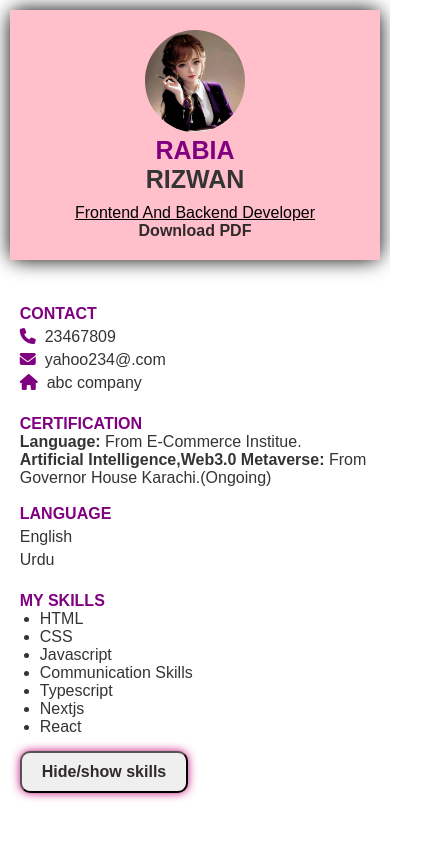
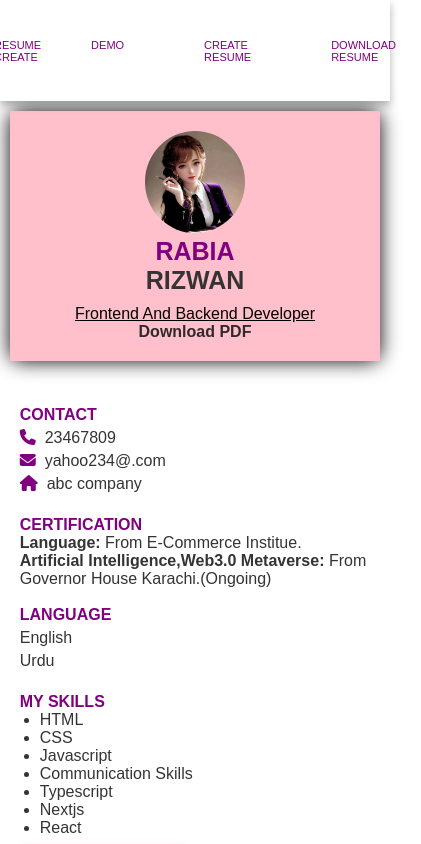
Before and after one commit to rabia758/resume-builder, a plain HTML site: page index.html in a window 390 px wide. Shown: the top 844 px of the page, 421 px wide, since content can reach past the window. Drawn offline with Linux system fonts and the light colour scheme.

Commit message:
first commit

```diff
--- a/index.html
+++ b/index.html
@@ -8,8 +8,21 @@
     <link rel="stylesheet" href="./style.css">
 </head>
 <body>
-    <div class="container">
-        <div class="profile-container">
+            <!-- Navbar Started -->
+            <nav>
+                <div class="navigation ">
+                    <a href="/">Resume Create </a>
+                </div>
+                <div class="navigation">
+                    <a href="./index.html">Demo</a>
+                    <a href="./create-resume.html">Create Resume</a>
+                    <a href="./my-resume.html">Download Resume</a>
+                </div>
+            </nav>
+            <!-- Navbar Ended -->
+
+             <div class="container">
+               <div class="profile-container">
             <img src="profile.jpg" alt="profile pic " objectfit="cover" class="profile">
                <h2 class="profile-name">
                   <span class="first">RABIA</span><br><span class="second">RIZWAN</span>
--- a/style.css
+++ b/style.css
@@ -12,6 +12,43 @@ body{
     color: rgb(53, 51, 51);
 
 }
+/*nav style*/
+
+nav {
+    width: 100%;
+    height: 12vh;
+    background-color: white; /* Dark gray background for the navbar */
+    position: sticky;
+    top: 0;
+    display: flex;
+    justify-content: space-between;
+    align-items: center;
+    padding: 0 40px;
+    box-shadow: 0 4px 8px rgba(0, 0, 0, 0.3);
+    z-index: 1000;
+}
+
+nav .navigation {
+    display: flex;
+    gap: 30px;
+}
+
+.navigation a {
+    text-decoration: none;
+    color: purple; /* Light gray text for navbar */
+    font-weight: 500;
+    text-transform: uppercase;
+    font-size: 1rem;
+    transition: color 0.3s ease, transform 0.3s ease, letter-spacing 0.3s ease;
+}
+
+.navigation a:hover {
+    color: gray; /* Soft purple-blue hover effect */
+    transform: translateY(-2px);
+    letter-spacing: 1px;
+}
+
+
 
 /*common style*/
 a{
@@ -139,6 +176,9 @@ button:hover{
 
 @media (max-width: 768px) {
     /* For tablets or smaller screens */
+    nav {
+        padding: 0 20px;
+    }
     .container {
         width: 95%;
         margin: 10px auto;
@@ -184,6 +224,21 @@ button:hover{
 
 @media (max-width: 480px) {
     /* For mobile devices */
+    nav {
+        flex-direction: row;
+        justify-content: center;
+        align-items: center;
+    }
+    .navigation {
+        flex-direction: row;
+        gap: 10px;
+    }
+
+    .navigation a {
+        margin: 0 auto;
+        font-size: 11px;
+    }
+
     .profile-container{
         justify-content: center;
     }
```
